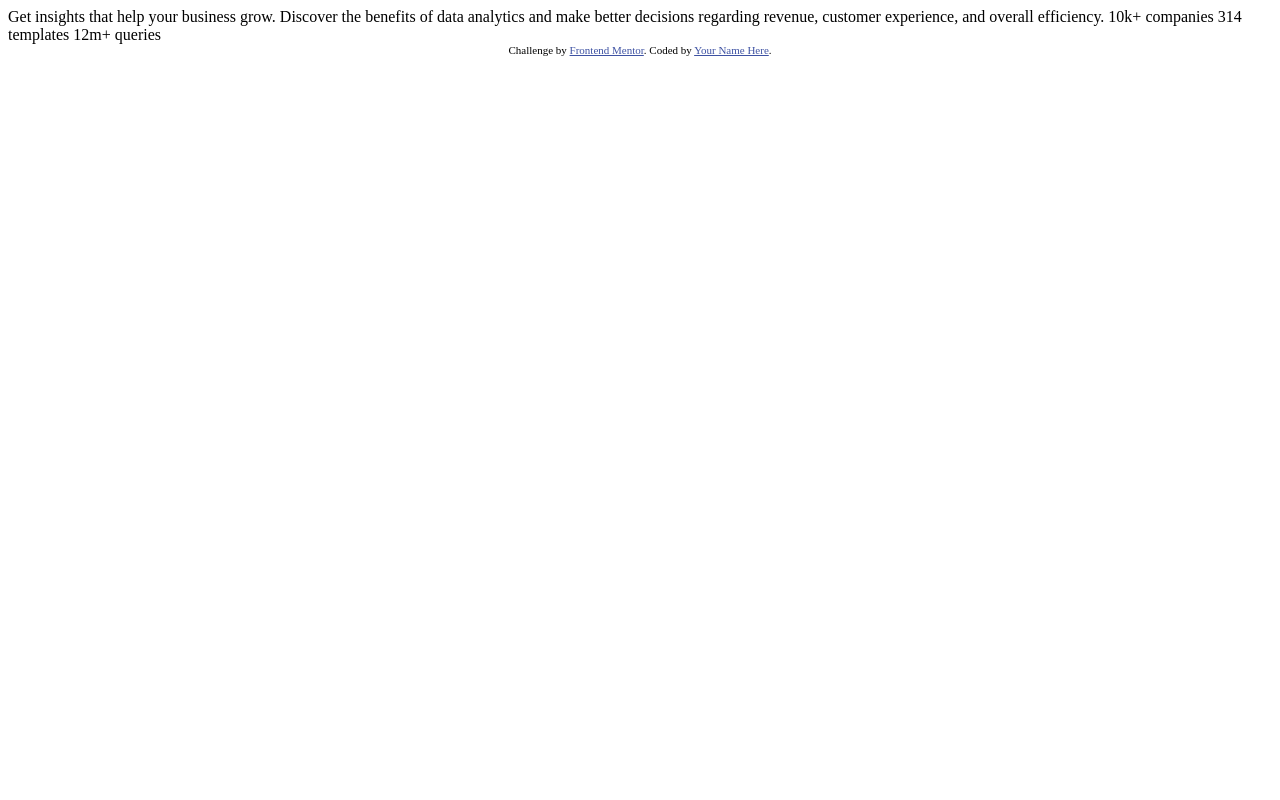
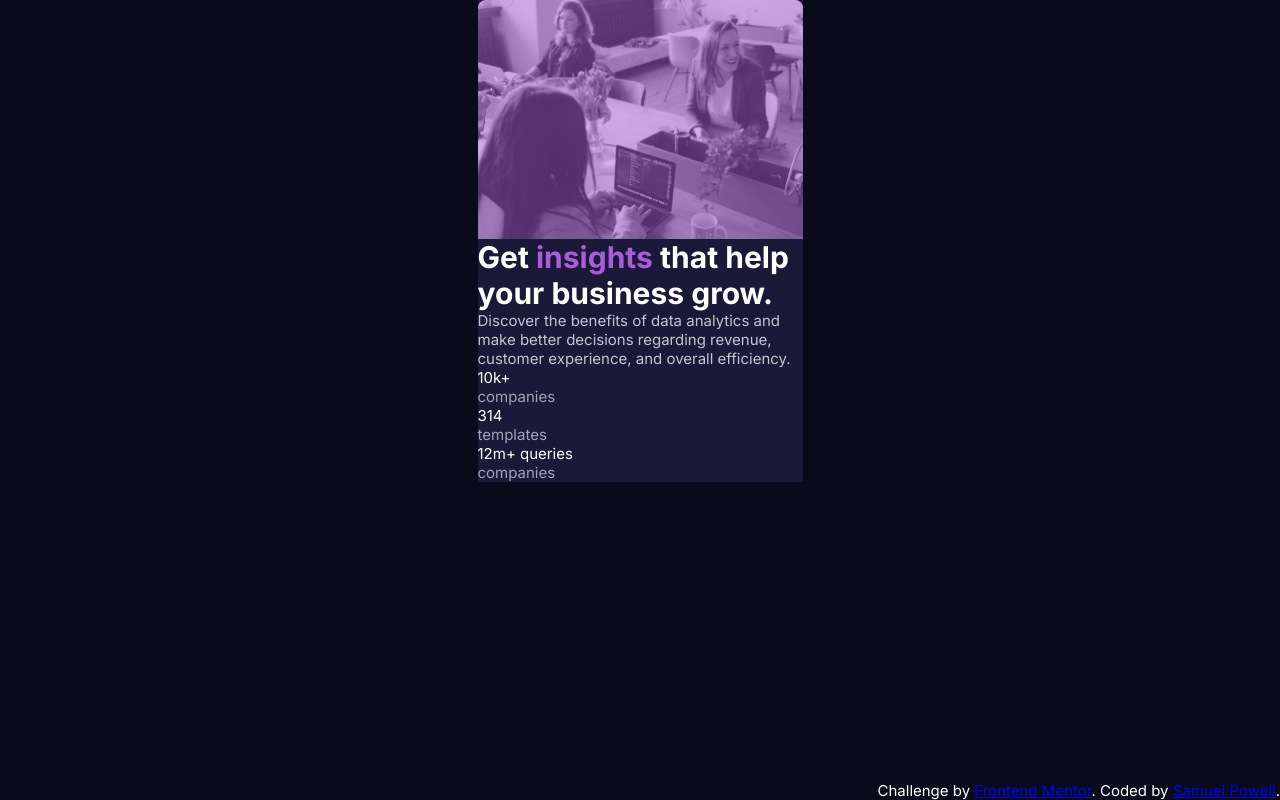
Before and after one commit to spowell0162/stats-preview-card-component-main, a plain HTML site: page index.html in a window 1280 px wide. Drawn offline with Linux system fonts and the light colour scheme.

Commit message:
Created card, added image overlay

```diff
--- a/index.html
+++ b/index.html
@@ -3,31 +3,47 @@
 <head>
   <meta charset="UTF-8">
   <meta name="viewport" content="width=device-width, initial-scale=1.0"> <!-- displays site properly based on user's device -->
+  <link rel="icon" type="image/png" sizes="32x32" href="./images/favicon-32x32.png">
+  <link rel="stylesheet" href="style.css">
+  <link rel="preconnect" href="https://fonts.googleapis.com">
+  <link rel="preconnect" href="https://fonts.gstatic.com" crossorigin>
+  <link href="https://fonts.googleapis.com/css2?family=Inter:wght@400;700&family=Lexend+Deca&display=swap" rel="stylesheet">
+  <title>Frontend Mentor | Stats preview card component</title>
+</head>
 
-  <link rel="icon" type="image/png" sizes="32x32" href="./images/favicon-32x32.png">
-
-  <title>Frontend Mentor | Stats preview card component</title>
-
-  <!-- Feel free to remove these styles or customise in your own stylesheet 👍 -->
-  <style>
-    .attribution { font-size: 11px; text-align: center; }
-    .attribution a { color: hsl(228, 45%, 44%); }
-  </style>
-</head>
 <body>
 
-  Get insights that help your business grow.
+  <div class="card">
 
-  Discover the benefits of data analytics and make better decisions regarding revenue, customer
-  experience, and overall efficiency.
+    <div class="img-container-mobile">
+      <img src="images/image-header-mobile.jpg" alt="A greyscale photo with purple overlay. Three women in a casual work setting. They are sitting at a table, two are working on laptops and one is smiling to someone off camera.">
+    </div>
 
-  10k+ companies
-  314 templates
-  12m+ queries
+    <div class="summary-section">
+      <h1>Get <span class="insights-highlight">insights</span> that help your business grow.</h1>
+      <p>Discover the benefits of data analytics and make better decisions regarding revenue, customer experience, and overall efficiency.</p>
+    </div>
+
+    <div class="stats-section">
+      <div class="stat">
+        <p class="stat-number">10k+</p>
+        <p class="stat-name">companies</p>
+      </div>
+      <div class="stat">
+        <p class="stat-number">314</p>
+        <p class="stat-name">templates</p>
+      </div>
+      <div class="stat">
+        <p class="stat-number">12m+ queries</p>
+        <p class="stat-name">companies</p>
+      </div>
+    </div>
+
+  </div>
 
   <div class="attribution">
     Challenge by <a href="https://www.frontendmentor.io?ref=challenge" target="_blank">Frontend Mentor</a>.
-    Coded by <a href="#">Your Name Here</a>.
+    Coded by <a href="#">Samuel Powell</a>.
   </div>
 </body>
 </html>
--- /dev/null
+++ b/style.css
@@ -0,0 +1,66 @@
+/* General Styling */
+
+* {
+    margin: 0;
+    padding: 0;
+    box-sizing: border-box;
+}
+
+html {
+    font-family: 'Inter', sans-serif;
+    /* font-family: 'Lexend Deca', sans-serif; */
+    font-size: 15px;
+    color: white;
+}
+
+body {
+    background-color: hsl(233, 47%, 7%);
+}
+
+/*  */
+
+.card {
+    width: 325px;
+    margin: auto;
+    background-color: hsl(244, 38%, 16%);
+}
+
+.img-container-mobile {
+    width: 100%;
+    border-radius: 8px 8px 0 0;
+    background-color: hsl(277, 64%, 61%);
+    line-height: 0;
+}
+
+.img-container-mobile img {
+    width: 100%;
+    border-radius: 8px 8px 0 0;
+    position: relative;
+    opacity: 0.5;
+    mix-blend-mode: normal;
+}
+
+span {
+    color: hsl(277, 64%, 61%);
+}
+
+.summary-section p {
+    color: hsla(0, 0%, 100%, 0.75);
+}
+
+.stat-name {
+    color: hsla(0, 0%, 100%, 0.6);
+}
+
+.attribution {
+    color: white;
+    position: absolute;
+    bottom: 0;
+    right: 0;
+}
+
+/* Desktop */
+
+@media (min-width: 375px) {
+
+}
```
